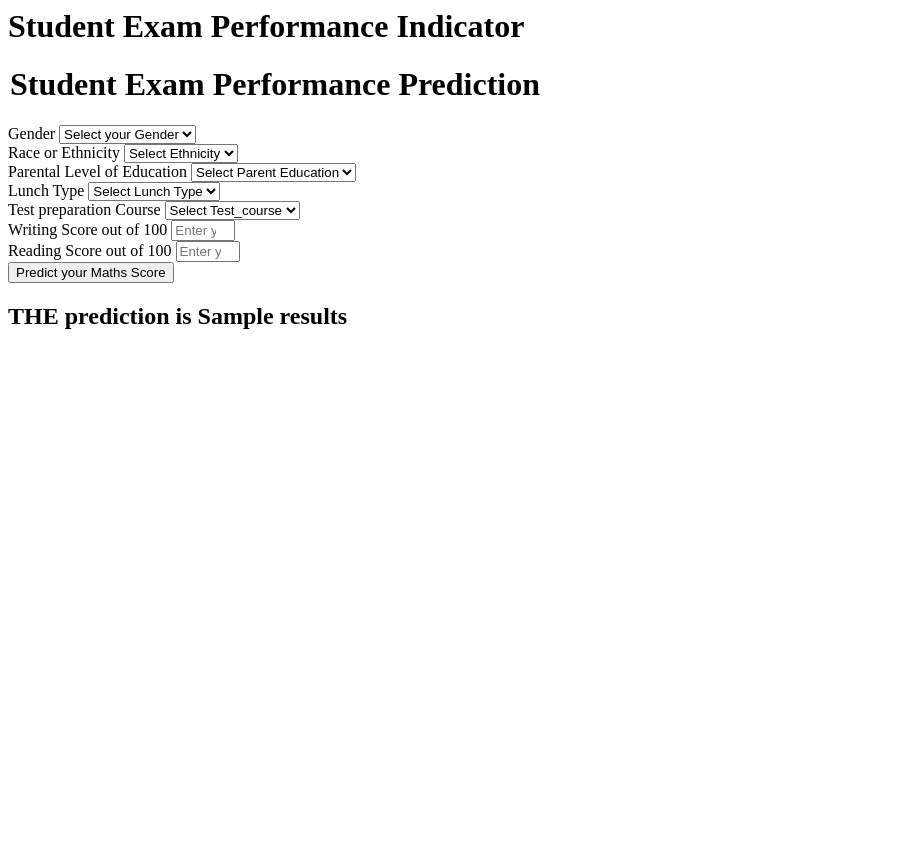
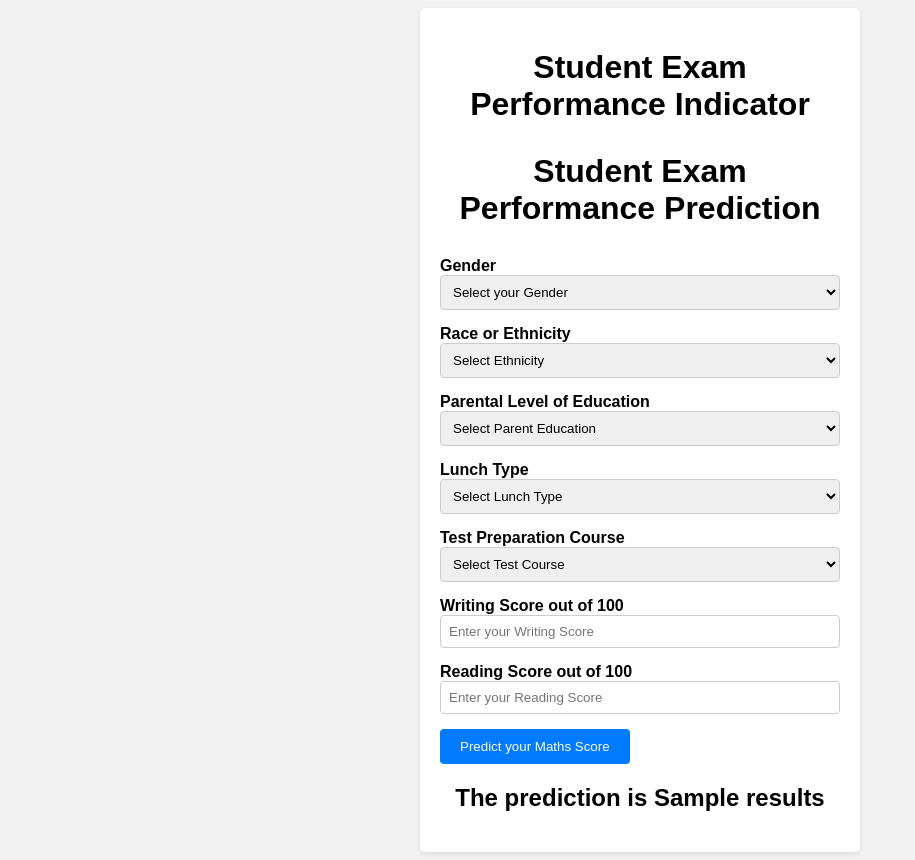
Before and after one commit to hashirbhatti/mlproject, a Flask app: template templates/home.html in a window 1280 px wide. Shown: the whole page, without its empty margins (0-915 px from the left). Before the commit the page ends 329 px from the top, so only its background shows below. Run offline with Flask 3, Linux system fonts and the light colour scheme; the template is opened without the code that fills it: most values are stand-ins (such as "Sample title", 1, 10 or a date in 2020).

Commit message:
CSS added to home page

```diff
--- a/templates/home.html
+++ b/templates/home.html
@@ -1,4 +1,4 @@
-<html>
+<!-- <html>
 <body>
     <div class="login">
        <h1>Student Exam Performance Indicator</h1>
@@ -105,7 +105,135 @@
         </div>
     </form>
     <h2>
-       THE  prediction is {{results}}
+       The prediction is {{results}}
     </h2>
    <body>
+</html> -->
+
+<html>
+<head>
+    <style>
+        body {
+            font-family: Arial, sans-serif;
+            background-color: #f2f2f2;
+        }
+
+        .login {
+            max-width: 400px;
+            margin: 0 auto;
+            background-color: #fff;
+            padding: 20px;
+            border-radius: 5px;
+            box-shadow: 0 2px 5px rgba(0, 0, 0, 0.1);
+        }
+
+        h1 {
+            text-align: center;
+            margin-bottom: 30px;
+        }
+
+        form {
+            margin-bottom: 20px;
+        }
+
+        .form-label {
+            font-weight: bold;
+        }
+
+        .form-control {
+            width: 100%;
+            padding: 8px;
+            border: 1px solid #ccc;
+            border-radius: 4px;
+        }
+
+        .mb-3 {
+            margin-bottom: 15px;
+        }
+
+        .btn-primary {
+            background-color: #007bff;
+            color: #fff;
+            padding: 10px 20px;
+            border: none;
+            border-radius: 4px;
+            cursor: pointer;
+        }
+
+        .results {
+            text-align: center;
+            font-weight: bold;
+            margin-top: 20px;
+        }
+    </style>
+</head>
+<body>
+    <div class="login">
+        <h1>Student Exam Performance Indicator</h1>
+
+        <form action="{{ url_for('predict_datapoint')}}" method="post">
+            <h1>Student Exam Performance Prediction</h1>
+            <div class="mb-3">
+                <label class="form-label">Gender</label>
+                <select class="form-control" name="gender" required>
+                    <option disabled selected>Select your Gender</option>
+                    <option value="male">Male</option>
+                    <option value="female">Female</option>
+                </select>
+            </div>
+            <div class="mb-3">
+                <label class="form-label">Race or Ethnicity</label>
+                <select class="form-control" name="ethnicity" required>
+                    <option disabled selected>Select Ethnicity</option>
+                    <option value="group A">Group A</option>
+                    <option value="group B">Group B</option>
+                    <option value="group C">Group C</option>
+                    <option value="group D">Group D</option>
+                    <option value="group E">Group E</option>
+                </select>
+            </div>
+            <div class="mb-3">
+                <label class="form-label">Parental Level of Education</label>
+                <select class="form-control" name="parental_level_of_education" required>
+                    <option disabled selected>Select Parent Education</option>
+                    <option value="associate's degree">Associate's Degree</option>
+                    <option value="bachelor's degree">Bachelor's Degree</option>
+                    <option value="high school">High School</option>
+                    <option value="master's degree">Master's Degree</option>
+                    <option value="some college">Some College</option>
+                    <option value="some high school">Some High School</option>
+                </select>
+            </div>
+            <div class="mb-3">
+                <label class="form-label">Lunch Type</label>
+                <select class="form-control" name="lunch" required>
+                    <option disabled selected>Select Lunch Type</option>
+                    <option value="free/reduced">Free/Reduced</option>
+                    <option value="standard">Standard</option>
+                </select>
+            </div>
+            <div class="mb-3">
+                <label class="form-label">Test Preparation Course</label>
+                <select class="form-control" name="test_preparation_course" required>
+                    <option disabled selected>Select Test Course</option>
+                    <option value="none">None</option>
+                    <option value="completed">Completed</option>
+                </select>
+            </div>
+            <div class="mb-3">
+                <label class="form-label">Writing Score out of 100</label>
+                <input class="form-control" type="number" name="writing_score" placeholder="Enter your Writing Score" min="0" max="100" />
+            </div>
+            <div class="mb-3">
+                <label class="form-label">Reading Score out of 100</label>
+                <input class="form-control" type="number" name="reading_score" placeholder="Enter your Reading Score" min="0" max="100" />
+            </div>
+            <div class="mb-3">
+                <input class="btn btn-primary" type="submit" value="Predict your Maths Score" />
+            </div>
+        </form>
+
+        <h2 class="results">The prediction is {{results}}</h2>
+    </div>
+</body>
 </html>
```
Also changed, not shown: application.py (deleted, +0 -41 lines), 1 other file.
